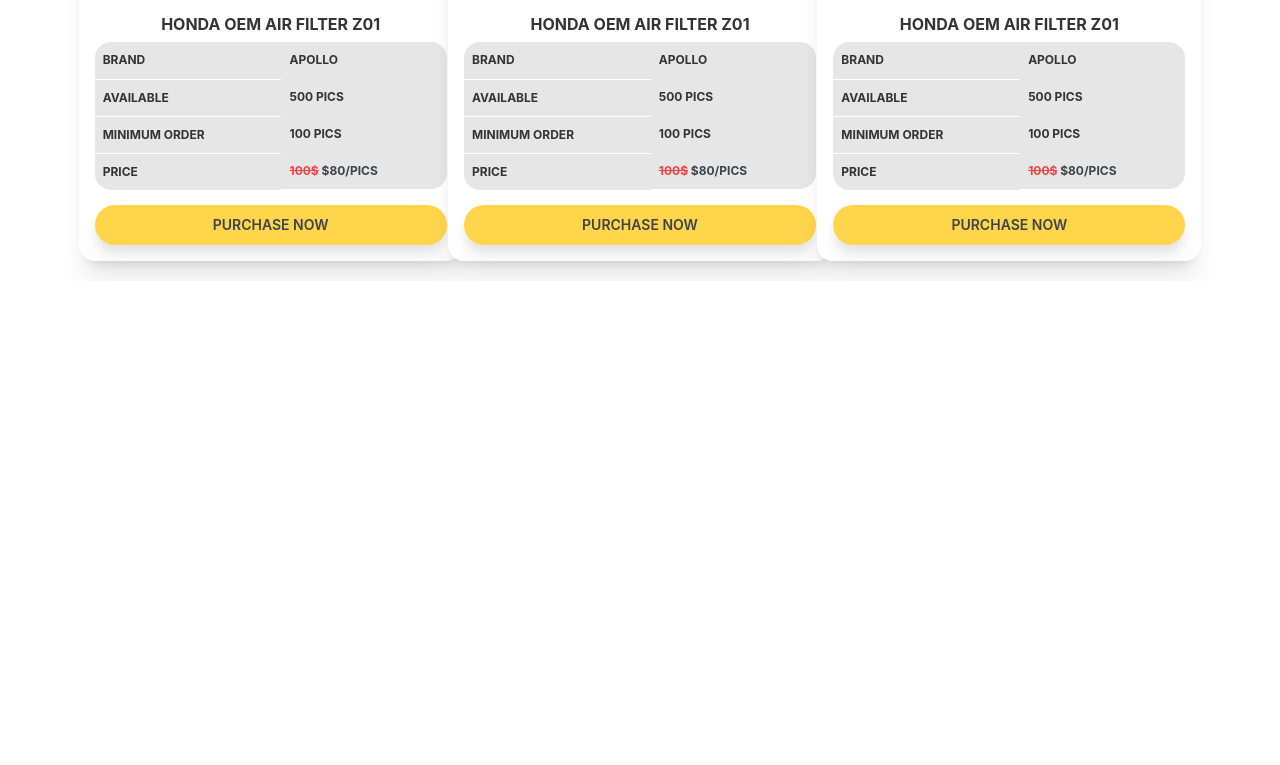
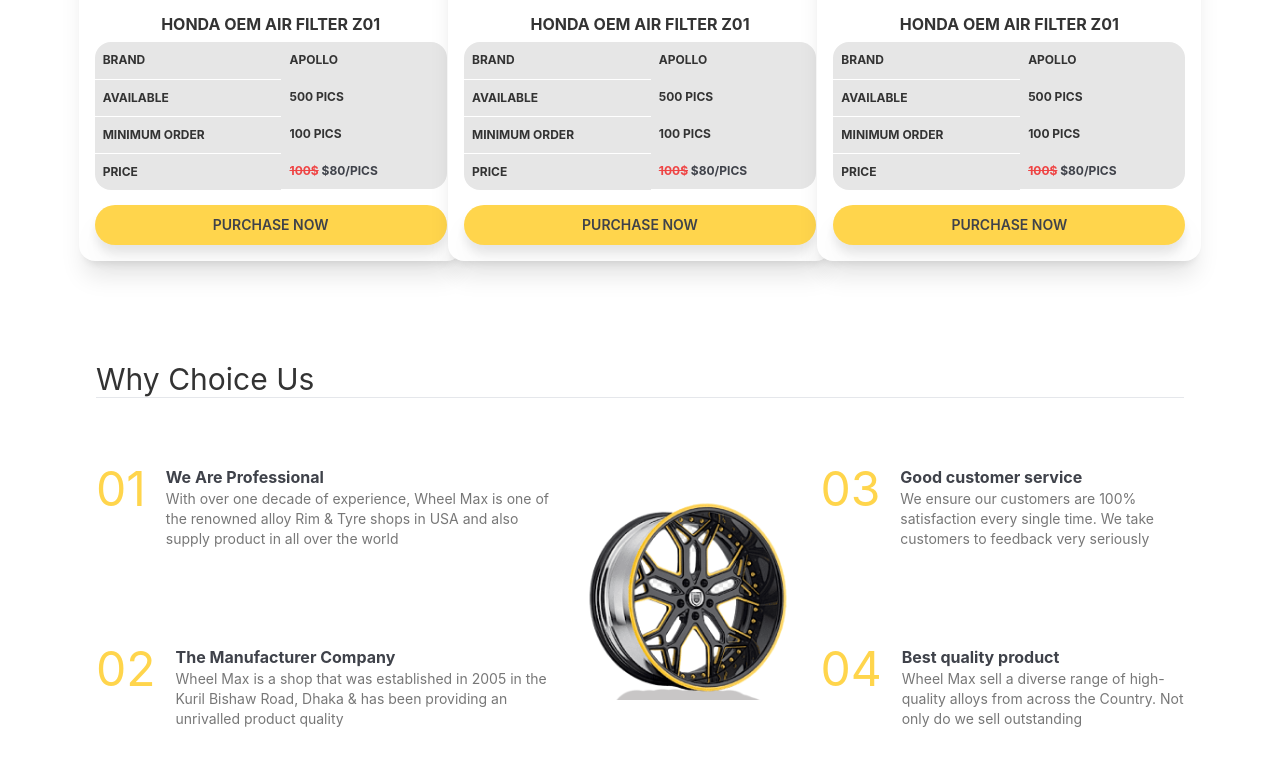
Before and after one commit to SohagSagar/full-stack-tools-manufacturer-app-using-react-mongodb-firebaseAuth-stripe-dashboard-Client-side, a React (Create React App) app: page / in a window 1280 px wide. Shown: the part 1387-2152 px from the top of the page. Before the commit the page ends 1668 px from the top, so only its background shows below. Built offline with nearby package versions, Linux system fonts and the light colour scheme.

Commit message:
why choice us section added

```diff
--- a/src/Components/Pages/Home/Home.js
+++ b/src/Components/Pages/Home/Home.js
@@ -4,6 +4,7 @@
 import ShippingBannerInfo from './ShippingBannerInfo';
 import SpecialOffer from './SpecialOffer';
 import TopBrandingLogo from './TopBrandingLogo';
+import WhyChoiceUs from './WhyChoiceUs';
 
 const Home = () => {
     return (
@@ -12,6 +13,7 @@
             <ShippingBannerInfo/>
             <ManufacturedParts/>
             <SpecialOffer/>
+            <WhyChoiceUs/>
         </div>
     );
 };
--- /dev/null
+++ b/src/Components/Pages/Home/WhyChoiceUs.js
@@ -0,0 +1,68 @@
+import React from 'react';
+import carRim from '../../../resources/offer-imgs/rim.png'
+
+const WhyChoiceUs = () => {
+    return (
+        <div className='lg:px-24 mt-20'>
+            <div className=' '>
+                <h1 className='text-3xl'>Why Choice Us</h1>
+                <hr className='h-5' />
+            </div>
+
+            <div className='flex justify-between items-center my-12'>
+
+                <div>
+                    <div className='flex items-start mb-24'>
+                        <div>
+                            <h1 className='text-5xl text-secondary'>01</h1>
+                        </div>
+                        <div className='text-primary ml-5'>
+                            <h3 className=' font-bold text-md'>We Are Professional</h3>
+                            <p className='text-accent text-sm'>With over one decade of experience, Wheel Max is one of the renowned alloy Rim & Tyre shops in USA and also supply product in all over the world </p>
+                        </div>
+                    </div>
+
+                    <div className='flex items-start '>
+                        <div>
+                            <h1 className='text-5xl text-secondary'>02</h1>
+                        </div>
+                        <div className='text-primary ml-5'>
+                            <h3 className=' font-bold text-md'>The Manufacturer Company </h3>
+                            <p className='text-accent text-sm'> Wheel Max is a shop that was established in 2005 in the Kuril Bishaw Road, Dhaka & has been providing an unrivalled product quality </p>
+                        </div>
+                    </div>
+                </div>
+
+                <div>
+                    <img className='w-[600px]' src={carRim} alt="" />
+                </div>
+
+                <div>
+                    <div className='flex items-start mb-24'>
+                        <div>
+                            <h1 className='text-5xl text-secondary'>03</h1>
+                        </div>
+                        <div className='text-primary ml-5'>
+                            <h3 className=' font-bold text-md'>Good customer service</h3>
+                            <p className='text-accent text-sm'> We ensure our customers are 100% satisfaction every single time. We take customers to feedback very seriously </p>
+                        </div>
+                    </div>
+
+                    <div className='flex items-start'>
+                        <div>
+                            <h1 className='text-5xl text-secondary'>04</h1>
+                        </div>
+                        <div className='text-primary ml-5'>
+                            <h3 className=' font-bold text-md'>Best quality product</h3>
+                            <p className='text-accent text-sm'> Wheel Max sell a diverse range of high-quality alloys from across the Country. Not only do we sell outstanding </p>
+                        </div>
+                    </div>
+                </div>
+            </div>
+
+
+        </div>
+    );
+};
+
+export default WhyChoiceUs;
--- a/tailwind.config.js
+++ b/tailwind.config.js
@@ -6,7 +6,7 @@
         mytheme: {
           primary: "#3F424A",
           secondary: "#FFD54C",
-          accent: "#37cdbe",
+          accent: "#777777",
           neutral: "#3d4451",
           "base-100": "#ffffff",
         },
```
Also changed, not shown: src/resources/offer-imgs/rim.png (added).
